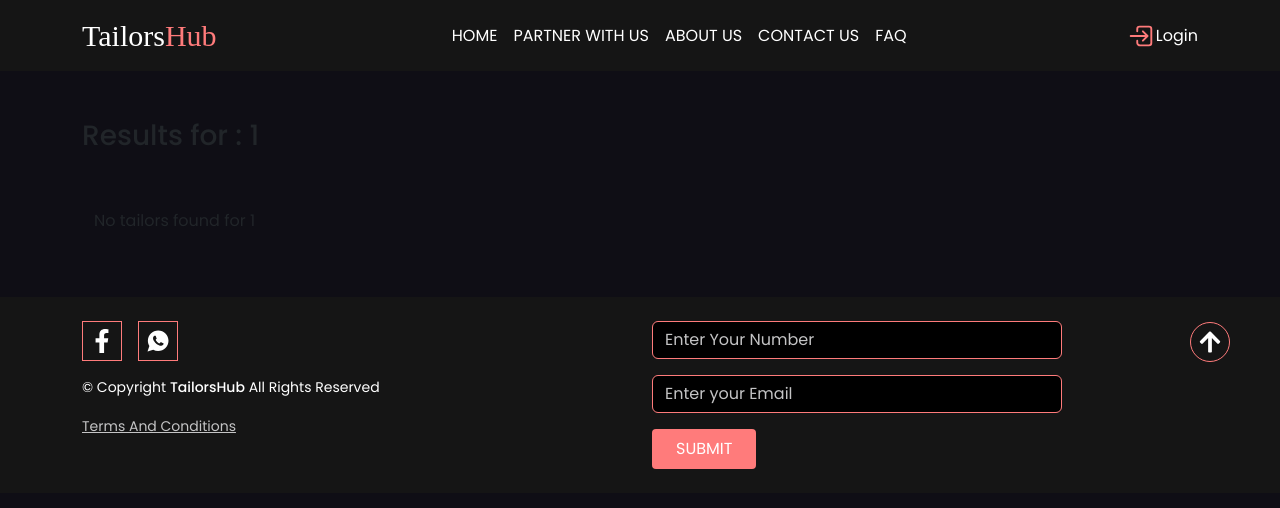
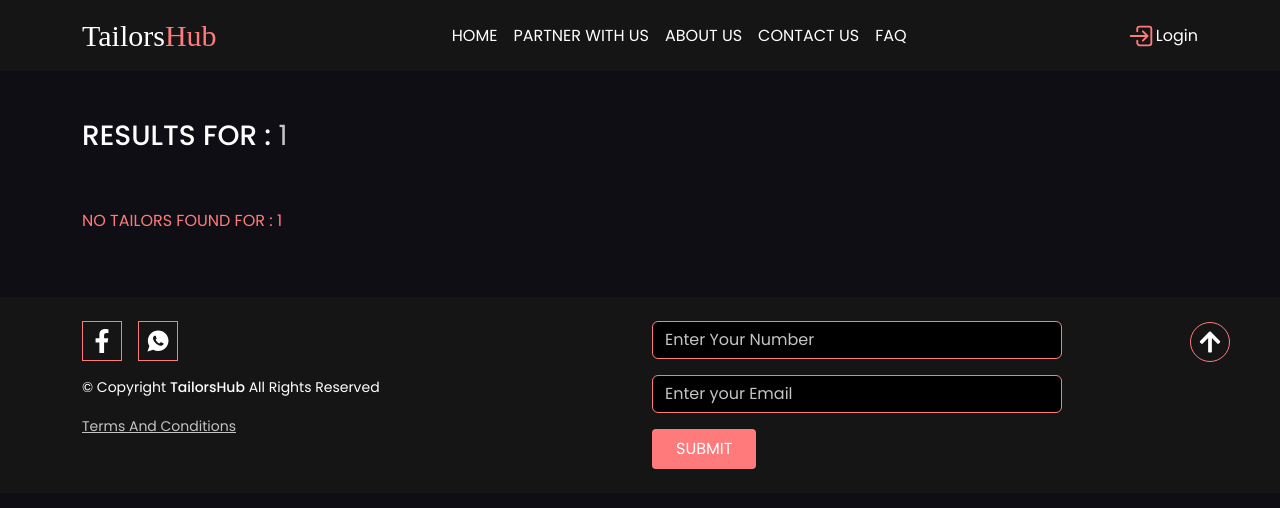
Before and after one commit to WasimAkram-R/Testing, a React (Vite) app in the folder vite-project/: page /search/1 in a window 1280 px wide. Shown: the top 508 px of the page. Built offline with nearby package versions, Linux system fonts and the light colour scheme; a web font is replaced by a local one.

Commit message:
six  commit

```diff
--- a/vite-project/src/App.jsx
+++ b/vite-project/src/App.jsx
@@ -40,7 +40,7 @@
       </Routes>
     </BrowserRouter>
 
-    <div className="container-fluid uppercontainer" id="scrollTarget"  style={{backgroundColor:"#151515"}}>
+    <div className="container-fluid uppercontainer " id="scrollTarget"  style={{backgroundColor:"#151515"}}>
         <div className="container">
            <div className="row py-4 row-gap-5">
              <div className="col-md-6">
--- /dev/null
+++ b/vite-project/src/Components/SearchResults/Search.css
@@ -0,0 +1,5 @@
+ @media (max-width:767px){
+    .searchimg {
+      height: 200px !important;
+    }
+}
--- a/vite-project/src/Components/SearchResults/SearchResults.jsx
+++ b/vite-project/src/Components/SearchResults/SearchResults.jsx
@@ -3,11 +3,12 @@
 import { useParams, useNavigate } from 'react-router-dom';  // Import useNavigate for navigation
 import { CiLocationOn } from "react-icons/ci";
 import { MdVerifiedUser } from "react-icons/md";
-import { FaWhatsappSquare } from "react-icons/fa";
-
+import { FaWhatsapp } from "react-icons/fa6";
 // import { OverlayTrigger, Tooltip } from 'react-bootstrap';
 // import Button from 'react-bootstrap/Button';
 
+import Search from './Search.jpg'
+import './Search.css'
 
 const SearchResults = () => {
   const { location } = useParams();  // Get location from the URL
@@ -17,9 +18,9 @@
 
   useEffect(() => {
     const allContent = [
-      { location: 'Madurai', img:'https://placehold.co/200', content: 'Peter England', address:"ssi, smart city , silaiman-Madurai ", number:"999999999" },
+      { location: 'Madurai', img:Search, content: 'Peter England', address:"ssi, smart city , silaiman-Madurai ", number:"999999999" },
       { location: 'Chennai', img:'https://placehold.co/200', content: 'Zudio' , address:"porur-Madurai ", number:"9045728838"},
-      { location: 'Madurai', img:'https://placehold.co/200', content: 'Crocodile', address:"munichalai, Madurai ", number:"888888888" },
+      { location: 'Madurai', img:Search, content: 'Crocodile', address:"munichalai, Madurai ", number:"888888888" },
     ];
 
     const filtered = allContent.filter(item => item.location.toLowerCase() === location.toLowerCase());
@@ -41,22 +42,30 @@
   // );
 
   return (
-    <div className="container py-5">
-      <h3 className='pb-5 text-lg-start text-center'>Results for : {location}</h3>
+    <>
+
+    <div className="container-fluid py-5 ">
+
       <div className='container'>
+
+      <h3 className='pb-5 text-lg-start text-center text-uppercase text-white'>Results for : <span style={{color:"#c4c4c5"}}>{location}</span></h3>
+
         {filteredContent.length === 0 ? (
-          <p>No tailors found for {location}</p>
+          <p className="text-lg-start text-center text-uppercase " style={{color:"#ff7b7b"}}> No tailors found for : {location}</p>
         ) : (
           filteredContent.map((item, index) => (
-            <div className="row mb-5 row-md-gap-4 border p-3 rounded-3 w-100 h-100" key={index} onClick={() => handleRowClick(item.content)}>
-              <div className="col-md-2 d-flex  justify-content-center">
-                <img src={item.img} alt={item.content} className="img-fluid" />
+            <div className="container">
+            <div className="row  mb-4   py-3 px-1 rounded-3 align-items-center" style={{backgroundColor:"#151515",boxShadow:"0px 0px 2px gray"}} key={index} onClick={() => handleRowClick(item.content)}>
+              <div className="col-lg-2 col-md-3 d-flex justify-content-center">
+                <img src={item.img} alt={item.content} className=" img-fluid rounded searchimg"  />
               </div>
-              <div className="col-md-6 text-md-start text-center pt-5 pt-md-0">
-                <h3 style={{color:"#32064A"}}><MdVerifiedUser style={{color:"green"}} /> {item.content}</h3>
-                <p style={{color:"#E56B1F"}}><CiLocationOn /> {item.address}</p>
-                <button style={{backgroundColor:"#E42C6A"}} className="border-0 me-3 px-4 py-2 rounded-1 text-white">{item.number} </button>
-                 < FaWhatsappSquare style={{width:"40px",height:"40px",color:"green"}} />
+              <div className="col-lg-10  col-md-9  text-md-start text-center py-3 py-md-0">
+                <h3 style={{color:"#ff7b7b"}}><MdVerifiedUser style={{color:"#ff7b7b"}} /> {item.content}</h3>
+                <p className='py-1' style={{color:"#c4c4c5"}}><CiLocationOn style={{color:"#c4c4c5"}}/> {item.address}</p>
+
+                 <button style={{backgroundColor:"transparent",border:0,boxShadow:"0px 0px 2px #ff7b7b"}} className=" me-3 px-4 py-2 rounded-1 text-white " >  <FaWhatsapp size={25} /> {item.number} </button>
+
+                 {/* <FaWhatsapp className='' style={{width:"35px",height:"35px",color:"green",backgroundColor:""}} /> */}
 
                  {/* <OverlayTrigger
                   placement="right"
@@ -69,10 +78,22 @@
 
               </div>
             </div>
+            </div>
           ))
         )}
+
+
+
       </div>
-    </div>
+
+   </div>
+
+
+
+
+
+
+   </>
   );
 };
 
```
Also changed, not shown: vite-project/src/Components/SearchResults/Search.jpg (added).
